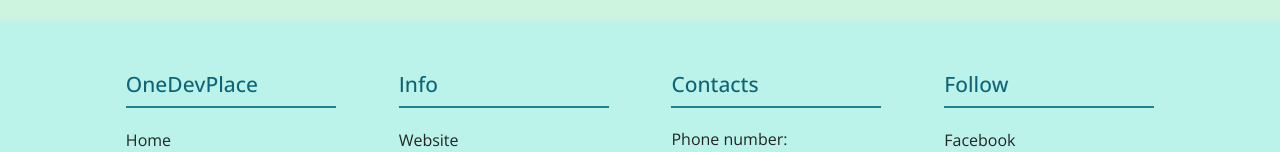
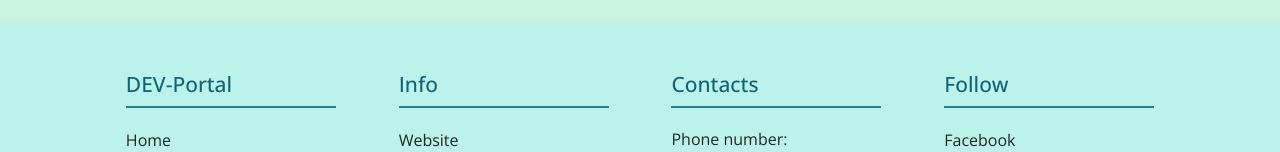
Before and after one commit to paragkatoch/DEV-Portal, a React (Create React App) app: page /home in a window 1280 px wide. Shown: the part 398-550 px from the top of the page. Built offline with nearby package versions, Linux system fonts and the light colour scheme; a web font is replaced by a local one.

Commit message:
changed app name

```diff
--- a/public/index.html
+++ b/public/index.html
@@ -24,7 +24,7 @@
       work correctly both with client-side routing and a non-root public URL.
       Learn how to configure a non-root public URL by running `npm run build`.
     -->
-		<title>OneDevPlace</title>
+		<title>DEV-Portal</title>
 	</head>
 	<body>
 		<noscript>You need to enable JavaScript to run this app.</noscript>
--- a/src/utils.js
+++ b/src/utils.js
@@ -1,5 +1,5 @@
 export const APP = {
-	NAME: "OneDevPlace",
+	NAME: "DEV-Portal",
 	EMAIL: "Kamra103@gmail.com",
 	CONTACT_NO: "confidential",
 };
```
